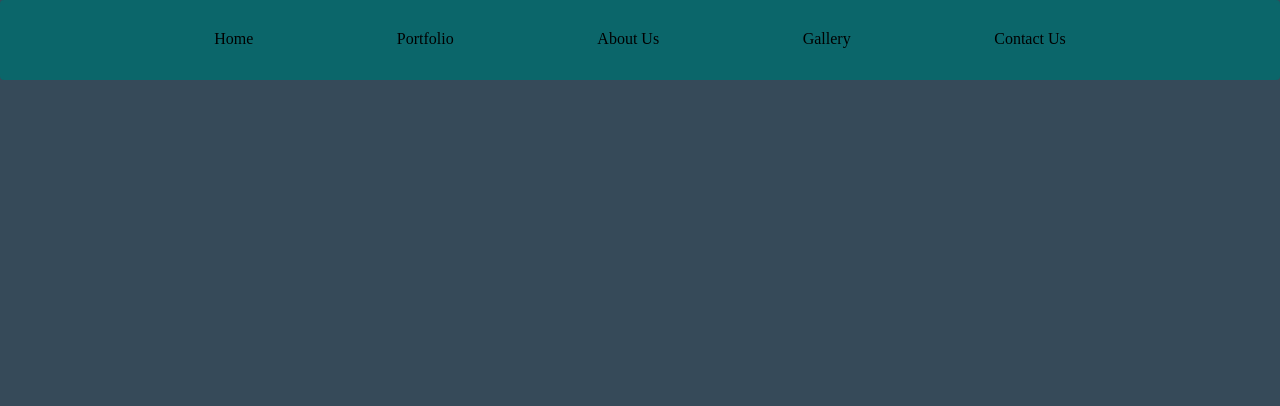
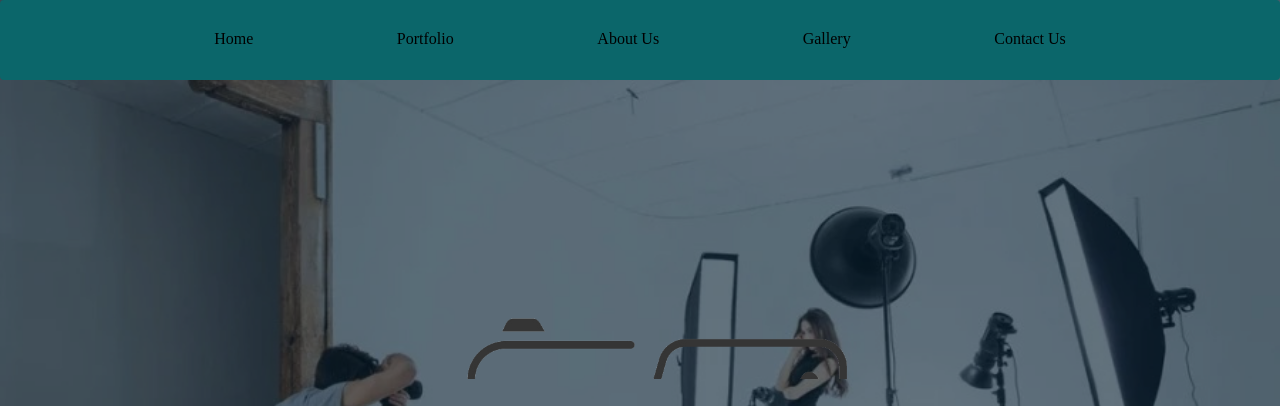
Before and after one commit to ArthanYdeo/photography-studio, a plain HTML site: page index.html in a window 1280 px wide. Shown: the top 406 px of the page. Drawn offline with Linux system fonts and the light colour scheme; files whose address does not match are found by name.

Commit message:
added image for bg

```diff
--- a/css/style.css
+++ b/css/style.css
@@ -90,11 +90,10 @@ h1, h2, h3, h4, h5, h6, figure {
 }
 #fh5co-header,
 .fh5co-cover {
-  background-color: transparent;
   background-size: cover;
   background-attachment: fixed;
   position: relative;
-  height: 600px;
+  height: 100%;
   width: 100%;
 }
 #fh5co-header .overlay,
@@ -104,7 +103,7 @@ h1, h2, h3, h4, h5, h6, figure {
   bottom: 0;
   left: 0;
   right: 0;
-  background: #001a2cc9;
+  background: #001a2c9d;
 }
 #fh5co-header .display-t,
 .fh5co-cover .display-t {
@@ -202,8 +201,8 @@ h1, h2, h3, h4, h5, h6, figure {
   background-position: center center;
   background-repeat: no-repeat;
   position: relative;
-  height: 200px;
-  width: 200px;
+  height: 100px;
+  width: 500px;
   margin: 0 auto;
   margin-bottom: 30px;
 }
--- a/index.html
+++ b/index.html
@@ -17,22 +17,23 @@
      <!-- Loader -->
      <div class="fh5co-loader"></div>
     <!-- Header -->
+	<!-- Header -->
 	<div id="page">
-        <header id="fh5co-header" class="cover js-fullheight" role="banner"  style="background-image:url(images\bg2.jpg);" data-stellar-background-ratio="0.5">
-              <nav class="navbar">
+        <header id="fh5co-header" class="cover js-fullheight" role="banner"  style="background-image:url(images/bg2.jpg);" data-stellar-background-ratio="0.5">
+            <div class="overlay"></div>
+            <nav class="navbar">
                 <a href="#home">Home</a>
                 <a href="#portfolio">Portfolio</a>
                 <a href="#about">About Us</a>
                 <a href="#gallery">Gallery</a>
                 <a href="#contact">Contact Us</a>
               </nav>
-            <div class="overlay"></div>
             <div class="container">
                 <div class="row">
                     <div class="col-md-8 col-md-offset-2 text-center">
                         <div class="display-t js-fullheight">
                             <div class="display-tc js-fullheight animate-box" data-animate-effect="fadeIn">
-                                <div class="profile-thumb" style="background: url(images\logo.png);"></div>
+                                <div class="profile-thumb" style="background: url(images/logo.png);"></div>
                                 <h1><span>Puto Graphy</span></h1>
                                 <h3><span>Photography Studio</span></h3>
                             </div>
```
Also changed, not shown: images/logo.jpg (added).
